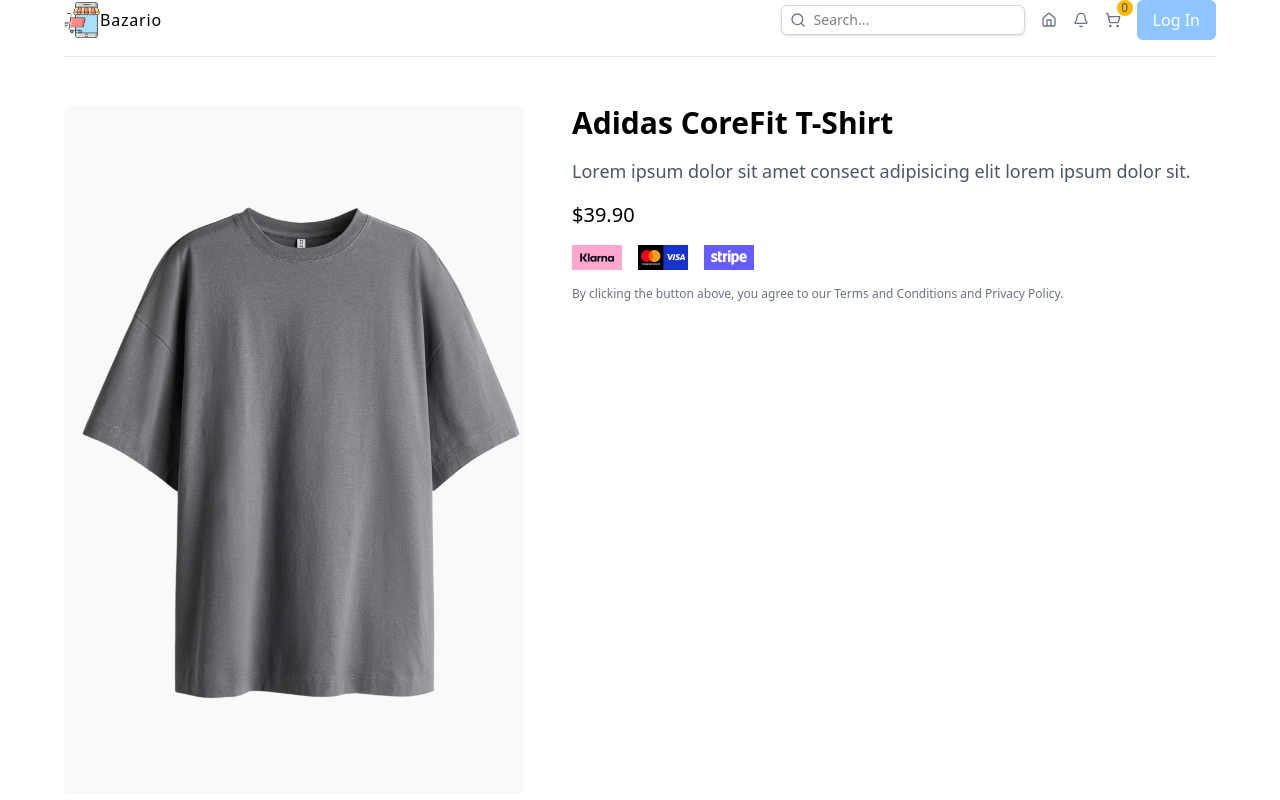
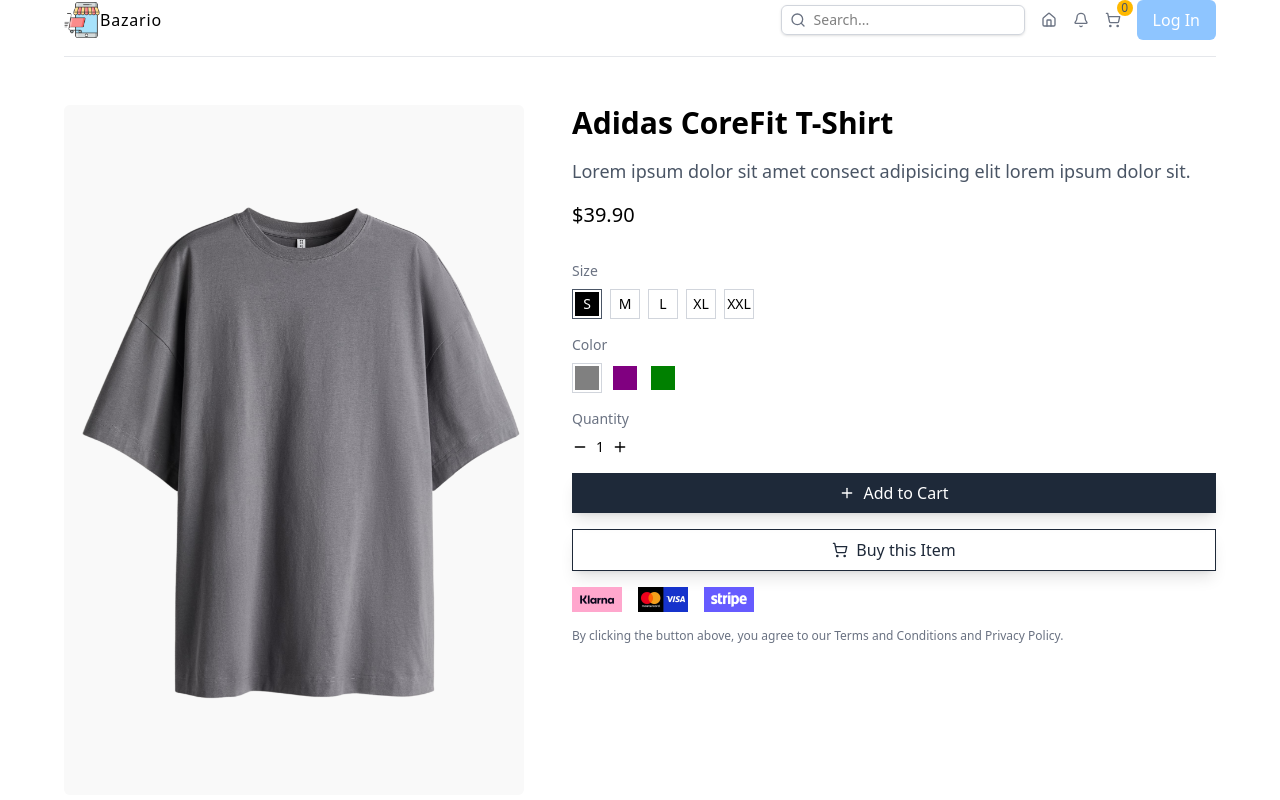
Before and after one commit to yavuzahmet1/ecommerce-dashboard-nextjs, a Next.js app in the folder client/: page /products/1 in a window 1280 px wide. Shown: the top 800 px of the page. Built offline with nearby package versions, Linux system fonts and the light colour scheme.

Commit message:
refactor: move ProductInteraction component to product page structure

```diff
--- a/client/src/app/products/[id]/page.tsx
+++ b/client/src/app/products/[id]/page.tsx
@@ -1,3 +1,4 @@
+import ProductInteraction from "@/components/ProductInteraction";
 import { ProductType } from "@/types";
 import Image from "next/image";
 
@@ -43,6 +44,11 @@
         <h1 className="text-3xl font-semibold">{product.name}</h1>
         <p className="text-lg text-gray-600">{product.shortDescription}</p>
         <p className="text-xl font-medium">${product.price.toFixed(2)}</p>
+        <ProductInteraction
+          product={product}
+          selectedColor={selectedColor}
+          selectedSize={selectedSize}
+        />
         <div className="flex items-center gap-4">
           <Image
             src="/klarna.png"
```
